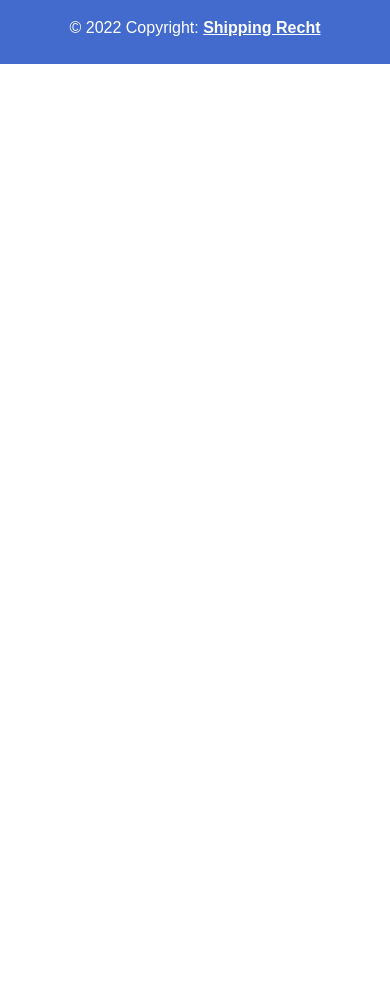
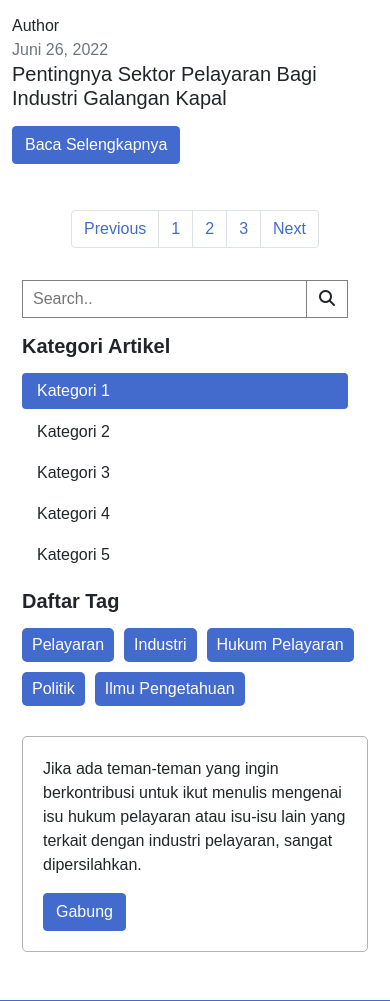
Before and after one commit to dhanzydev/shippingrecht, a website: page pages/artikel.html in a window 390 px wide. Shown: the part 999-2000 px from the top of the page. Before the commit the page ends 1063 px from the top, so only its background shows below. Drawn offline with nearby package versions, Linux system fonts and the light colour scheme.

Commit message:
list artikel

```diff
--- a/pages/artikel.html
+++ b/pages/artikel.html
@@ -58,9 +58,9 @@
 
     <!-- List Artikel -->
     <section id="list-artikel">
-      <div class="container d-flex">
+      <div class="container d-flex flex-column flex-md-row">
         <!-- Sidebar -->
-        <div class="sidebar-artikel d-none d-sm-block">
+        <div class="sidebar-artikel order-1 order-md-0">
           <div class="search-artikel d-flex mb-3">
             <input type="text" placeholder="Search.." class="search-bar" />
             <button class="btn btn-search">
@@ -74,21 +74,37 @@
             <li class="nav-link-artikel">Kategori 3</li>
             <li class="nav-link-artikel">Kategori 4</li>
             <li class="nav-link-artikel">Kategori 5</li>
-
+          </ul>
+          <div class="daftar-tag">
             <h5 class="fw-bold">Daftar Tag</h5>
-            <li class="nav-link-artikel">Tag 1</li>
-            <li class="nav-link-artikel">Tag 2</li>
-            <li class="nav-link-artikel">Tag 3</li>
-            <li class="nav-link-artikel">Tag 4</li>
-            <li class="nav-link-artikel">Tag 5</li>
-          </ul>
+            <div class="tags">
+              <div class="tag">Pelayaran</div>
+              <div class="tag">Industri</div>
+              <div class="tag">Hukum Pelayaran</div>
+              <div class="tag">Politik</div>
+              <div class="tag">Ilmu Pengetahuan</div>
+            </div>
+          </div>
           <div class="card-gabung">
             <p>Jika ada teman-teman yang ingin berkontribusi untuk ikut menulis mengenai isu hukum pelayaran atau isu-isu lain yang terkait dengan industri pelayaran, sangat dipersilahkan.</p>
             <button class="btn btn-primary">Gabung</button>
           </div>
         </div>
         <!-- List Artikel -->
-        <div class="list-artikel row">
+        <div class="list-artikel order-0 order-md-1">
+          <div class="row">
+            <!-- Card Artikel -->
+            <div class="card-artikel col-md-6 col-lg-4">
+              <div class="image-card-artikel mb-3">
+                <img src="../assets/images/artikel-3.png" alt="Artikel" class="img-fluid" />
+              </div>
+              <div class="card-detail-artikel">
+                <p class="author-card-artikel m-0">Author</p>
+                <span class="tanggal-card-artikel text-muted">Juni 26, 2022</span>
+                <h5 class="judul-card-artikel mb-3">Pentingnya Sektor Pelayaran Bagi Industri Galangan Kapal</h5>
+                <button class="btn btn-primary">Baca Selengkapnya</button>
+              </div>
+            </div>
             <!-- Card Artikel -->
             <div class="card-artikel col-md-6 col-lg-4">
               <div class="image-card-artikel mb-3">
@@ -102,11 +118,8 @@
               </div>
             </div>
           </div>
-      </div>
-    </section>
-
           <!-- Pagination -->
-    <div class="list-artikel-pagination d-flex justify-content-center mt-5">
+          <div class="list-artikel-pagination d-flex justify-content-center mt-3 mb-3">
             <nav aria-label="Page navigation example">
               <ul class="pagination">
                 <li class="page-item"><a class="page-link" href="#">Previous</a></li>
@@ -117,6 +130,9 @@
               </ul>
             </nav>
           </div>
+        </div>
+      </div>
+    </section>
 
     <section id="footer">
       <!-- Footer -->
--- a/scss/pages/_artikel.scss
+++ b/scss/pages/_artikel.scss
@@ -33,6 +33,9 @@
   .sidebar-artikel {
     max-width: 250px;
     margin-right: 50px;
+    h5 {
+      margin-bottom: 15px;
+    }
     .navigasi-artikel {
       padding: 0;
       .nav-link-artikel {
@@ -78,7 +81,21 @@
 @media (max-width: 768px) {
   #list-artikel {
     .sidebar-artikel {
-      max-width: 200px;
+      margin-left: 10px;
+      max-width: 100%;
+      margin-right: 0;
+      .search-artikel {
+        width: 100%;
+        input {
+          width: 100%;
+        }
+        button {
+          margin-right: 30px;
+        }
+      }
+      .card-gabung {
+        margin-top: 20px;
+      }
     }
     .card-artikel {
       width: 100%;
--- a/scss/pages/_forum.scss
+++ b/scss/pages/_forum.scss
@@ -89,7 +89,7 @@
           margin-bottom: 10px;
           padding: 5px 10px;
           border-radius: 5px;
-          background-color: #6892ff;
+          background-color: var(--bs-primary);
           color: rgb(255, 255, 255);
           width: max-content;
           cursor: default;
@@ -122,8 +122,13 @@
     padding: 5px 10px;
     margin-right: 10px;
     margin-bottom: 10px;
+    background-color: var(--bs-primary);
+    color: rgb(255, 255, 255);
     border-radius: 5px;
-    border: 2px solid rgba(67, 106, 205, 0.85);
+    cursor: pointer;
+    &:hover {
+      background-color: #6892ff;
+    }
   }
 }
 
```
Also changed, not shown: assets/css/style.css, 1 other file. Lines whose indentation alone changed are shown as unchanged.
